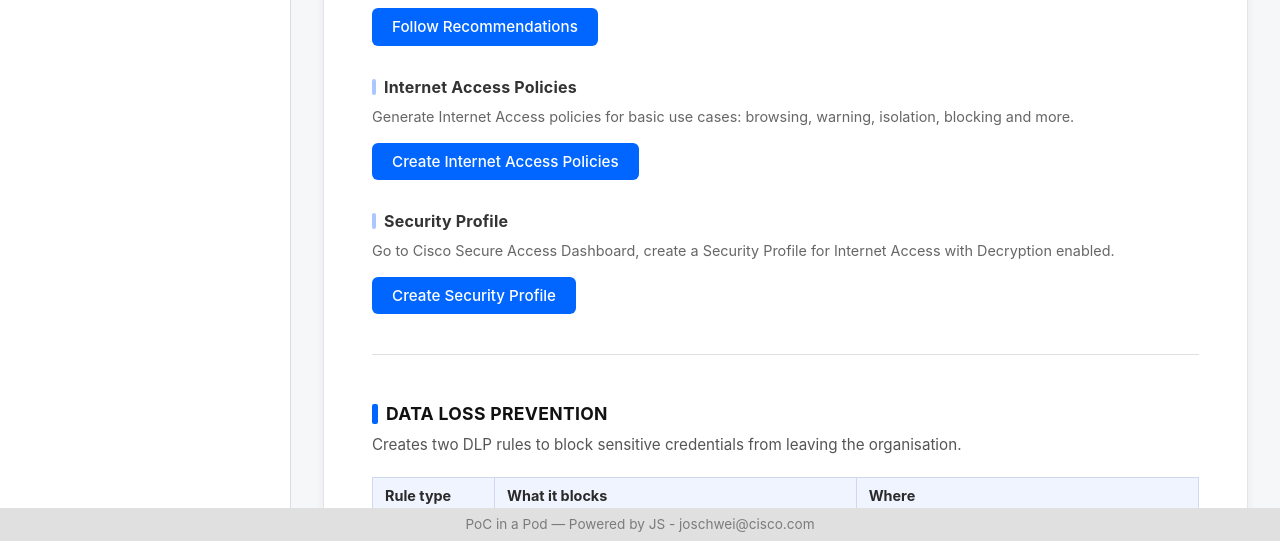
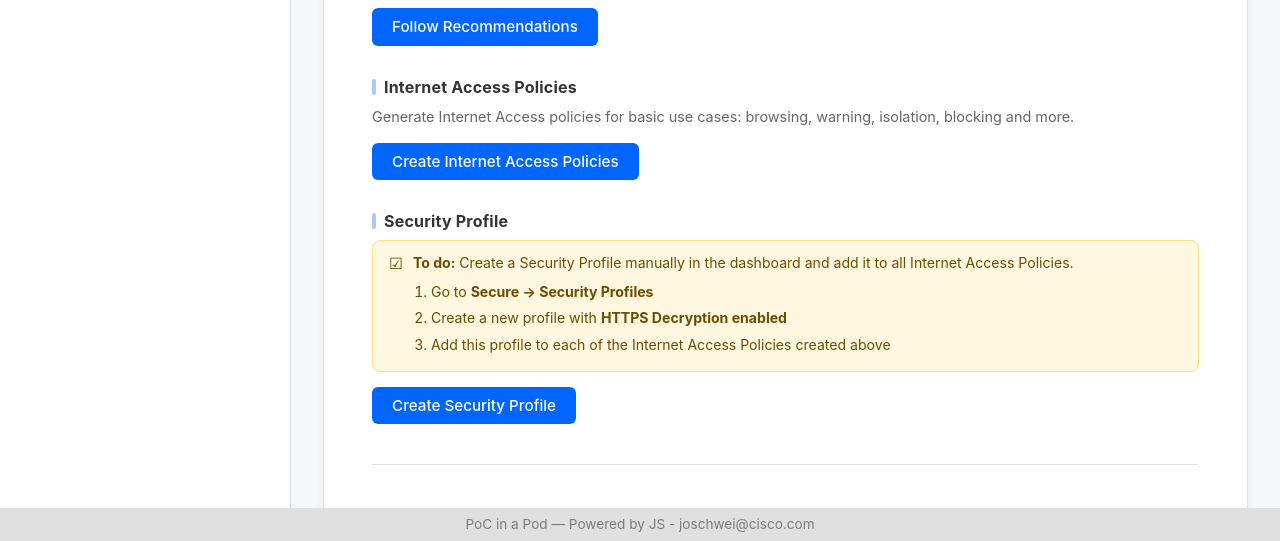
Before and after one commit to js-csco/Cisco-PoC-in-a-Pod, a Flask app: page /secure-access in a window 1280 px wide. Shown: the part 2059-2600 px from the top of the page. Run offline with Flask 3, Linux system fonts and the light colour scheme; some web fonts are replaced.

Commit message:
Add manual To do callout for Security Profile creation with HTTPS decryption
https://claude.ai/code/session_01ReedwCDqAXb1ugZHmpRdFh

```diff
--- a/automagic-server/templates/secure-access.html
+++ b/automagic-server/templates/secure-access.html
@@ -205,9 +205,17 @@
       <h3 style="color:#333; margin:0; font-size:1rem; letter-spacing:0.2px;">Security Profile</h3>
     </div>
 
-    <p style="margin-top:0; margin-bottom:15px; color:#666; font-size:0.9em; line-height:1.5;">
-      Go to Cisco Secure Access Dashboard, create a Security Profile for Internet Access with Decryption enabled.
-    </p>
+    <div style="display:flex; align-items:flex-start; gap:10px; background:#fff8e1; border:1px solid #ffe082; border-radius:8px; padding:12px 16px; margin-bottom:15px; font-size:0.88em; color:#6d4c00;">
+      <span style="font-size:1.1em; line-height:1.4;">☑</span>
+      <div>
+        <strong>To do:</strong> Create a Security Profile manually in the dashboard and add it to all Internet Access Policies.
+        <ol style="margin:6px 0 0 0; padding-left:18px; line-height:1.9;">
+          <li>Go to <strong>Secure &rarr; Security Profiles</strong></li>
+          <li>Create a new profile with <strong>HTTPS Decryption enabled</strong></li>
+          <li>Add this profile to each of the Internet Access Policies created above</li>
+        </ol>
+      </div>
+    </div>
 
     <button type="submit" name="action" value="create_profile"
             style="background-color:#0066ff; color:#fff; border:none; padding:10px 20px;
```
